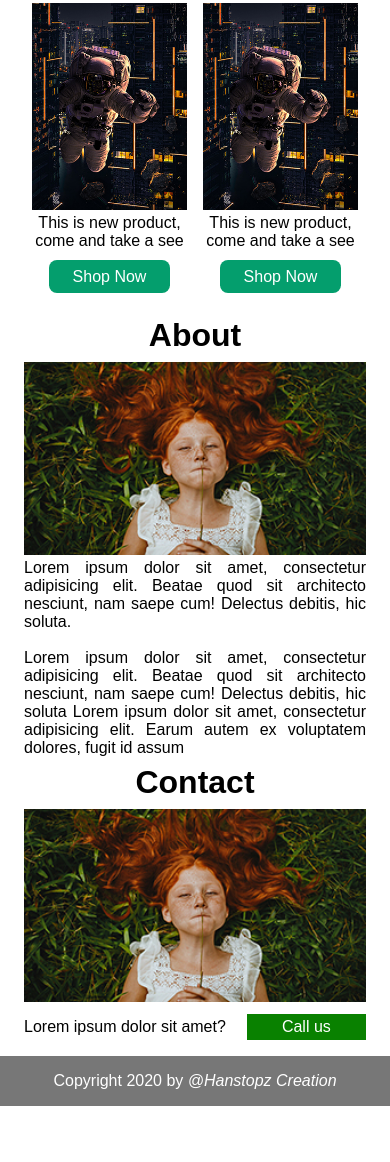
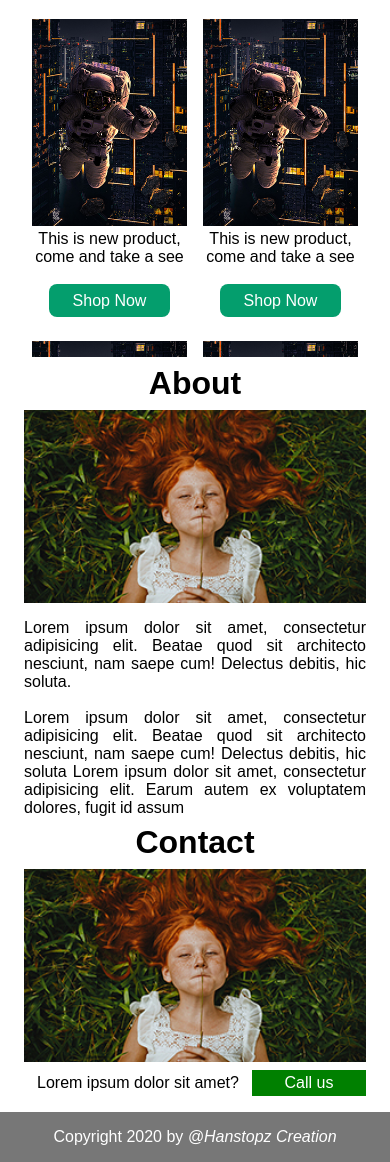
Before and after one commit to hansonangelino/tarokocollection, a plain HTML site: page index.html in a window 390 px wide. Shown: the part 731-1893 px from the top of the page. Before the commit the page ends 1837 px from the top, so only its background shows below. Drawn offline with Linux system fonts and the light colour scheme.

Commit message:
Layout Done

```diff
--- a/index.css
+++ b/index.css
@@ -3,23 +3,20 @@
 	padding: 0;
 	font-family: arial;
 }
-@media only screen and (max-width: 720px) {
+@media only screen and (max-width: 660px) {
 	header {
 		display: flex;
-		flex-direction: column;
-	}
-	hr {
-		margin: 4px;
 	}
 	nav {
-		width: 100%;
+		display: none;
 	}
 	.logo {
 		margin-top: 8px;
 	}
-	.home {
+	img.home {
+		display: block;
 		float: right;
-		margin-right: 24px;
+		margin-right: 20px;
 		margin-top: 2px;
 	}
 	div.nav_links {
@@ -28,9 +25,6 @@
 		flex-direction: column;
 		text-align: center;v
 		height: auto;
-	}
-	div.nav_linkshide {
-		display: none;
 	}
 	div a.nav_item {
 		margin: 4px 16px;
@@ -59,53 +53,64 @@
 	div.gap {
 		padding-bottom: 0;
 	}
-	div.product {
-		text-align: center;
-	}
 	div.gallery {
 		display: grid;
 		grid-template-columns: 1fr 1fr;
+		grid-row-gap: 0px;
+		height: 660px;
 	}
 	div.gallery_img{
 		margin-bottom: 6vw;
 	}
-	div.about_page {
+	div.about_flex {
 		display: block;
 	}
 	div.about_desc {
 		display: block;
-	}
-	div.desc p{
 		text-align: justify;
 	}
 	div.about_img {
+		display: none;
+	}
+	img.desc_img_resp {
 		display: block;
-		margin-right: 0;
+		width: 100%;
 	}
-	div.contact {
+	div.copyright {
+		background-color: #4A4A4A;
+		padding: 16px;
+		color: white;
+	}
+	div.contact_flex {
 		display: block;
 	}
-	div.map {
+	div.contact_img {
+		display: none;
+	}
+	div.contact_desc {
+		display: block;
+	}
+	div.contact_desc_txt{
+		display: flex;
+		flex-direction: column;
 		margin-bottom: 8px;
 	}
-	div.contact_desc {
+	p.desc_text_resp {
+		display: none;
+	}
+	span.contact_cta_resp {
 		display: flex;
-		margin-bottom: 8px;
 		align-items: center;
 	}
-	div.contact_desc p{
-		flex: 2;
-		margin-bottom: 0;
+	span.contact_cta_resp p{
+		display: block;
 	}
 	div.call_btn {
 		flex: 1;
-		text-align: center;
 		background-color: #098100;
+		background-color: green;
 		margin: 0;
-	}
-	div.call_btn a{
-		color: white;
-		text-decoration: none;
+		padding: 4px 0;
 	}
 }
 header {
@@ -120,7 +125,10 @@ header {
 				0px 5px 15px 0 rgba(0,0,0,0.20);
 }
 .gap {
-	padding-bottom: 50.67px;
+	padding-bottom: 52.67px;
+}
+.home {
+	display: none;
 }
 .logo {
 	flex: 1.25;
@@ -166,10 +174,17 @@ a.nav_item:hover {
 	text-align: center;
 }
 .gallery {
-	display: flex;
+	display: grid;
+	grid-template-columns: 1fr 1fr 1fr 1fr;
+	overflow-y: scroll;
+	height: 500px;
+	grid-row-gap:32px;
 }
 .gallery_img {
 	margin: 0px 8px;
+}
+.cta {
+	padding: 8px;
 }
 .cta a{
 	text-decoration: none;
@@ -178,38 +193,41 @@ a.nav_item:hover {
 	padding: 8px 24px;
 	border-radius: 8px;
 }
-.about_page {
-
+.about_flex {
+	display: flex;
 }
 .about_desc {
-	display: flex;
-}
-.desc {
 	flex: 1;
 }
 .about_img {
 	flex: 1;
-	margin-right: 8px;
+}
+.desc_img_resp {
+	display: none;
 }
 .copyright {
 	background-color: #4A4A4A;
 	padding: 16px;
 	color: white;
 }
-.contact {
+.contact_flex {
 	margin-bottom: 16px;
 	display: flex;
 	flex-direction: row-reverse;
 	align-items: center;
 }
-.map {
+.contact_img {
 	flex: 1;
 }
 .contact_desc {
 	flex: 1;
+	text-align: center;
 }
-.contact_desc p{
-	margin-bottom: 32px;
+.contact_desc_txt{
+	margin-bottom: 64px;
+}
+.contact_cta_resp p{
+	display: none;
 }
 .call_btn a{
 	color: white;
@@ -221,5 +239,6 @@ a.nav_item:hover {
 	text-align: center;
 	background-color: #098100;
 	padding: 4px;
-	margin-left: 8px;
+	margin: 0 auto;
+	background-color: red;
 }
--- a/index.html
+++ b/index.html
@@ -10,15 +10,11 @@
 <body>
 	<header>
 		<div class="logo">
-			<a href="">
-				<img src="nav_icon.png" alt="" style="height: 30.67px;">
-			</a>
+			<a href=""><img src="nav_icon.png" alt="" style="height: 30.67px;"></a>
 			<img src="home.svg" alt="" class="home" onclick="myFunction()" style="height: 30.67px;">
 		</div>
 		<nav>
-			<div class="nav_linkshide" id="myTopnav">
-				<hr>
-				<p style="margin: 8px 0; font-size: 5vw"><b>PILIHAN UTAMA</b></p>
+			<div class="nav_links">
 				<a href="" class="nav_item">Home</a>
 				<a href="#product_p" class="nav_item">Product</a>
 				<a href="#about_p" class="nav_item">About</a>
@@ -79,20 +75,57 @@
 						</div>
 					</div>
 				</div>
+				<div class="gallery_img">
+					<img src="1.jpg" alt="" style="width: 100%;">
+					<div class="info">
+						<p>This is new product, come and take a see</p><br>
+						<div class="cta">
+							<a href="">Shop Now</a>
+						</div>
+					</div>
+				</div>
+				<div class="gallery_img">
+					<img src="1.jpg" alt="" style="width: 100%;">
+					<div class="info">
+						<p>This is new product, come and take a see</p><br>
+						<div class="cta">
+							<a href="">Shop Now</a>
+						</div>
+					</div>
+				</div>
+				<div class="gallery_img">
+					<img src="1.jpg" alt="" style="width: 100%;">
+					<div class="info">
+						<p>This is new product, come and take a see</p><br>
+						<div class="cta">
+							<a href="">Shop Now</a>
+						</div>
+					</div>
+				</div>
+				<div class="gallery_img">
+					<img src="1.jpg" alt="" style="width: 100%;">
+					<div class="info">
+						<p>This is new product, come and take a see</p><br>
+						<div class="cta">
+							<a href="">Shop Now</a>
+						</div>
+					</div>
+				</div>
 			</div>
 		</div>
 		<div class="gap" id="about_p"></div>
 		<div class="about">
 			<div class="about_page">
-				<div class="headline">
-					<h1>About</h1>
-				</div>
-				<div class="about_desc">
+				<div class="about_flex">
 					<div class="about_img">
 						<img src="landing.jpg" alt="" style="width: 100%">
 					</div>
-					<div class="desc">
-						<p>Lorem ipsum dolor sit amet, consectetur adipisicing elit. Beatae quod sit architecto nesciunt, nam saepe cum! Delectus debitis, hic soluta.</p>
+					<div class="about_desc">
+						<div class="headline">
+							<h1>About</h1>
+						</div>
+						<img src="landing.jpg" alt="" class="desc_img_resp">
+						<p style="margin-top: 16px;">Lorem ipsum dolor sit amet, consectetur adipisicing elit. Beatae quod sit architecto nesciunt, nam saepe cum! Delectus debitis, hic soluta.</p>
 						<br>
 						<p>Lorem ipsum dolor sit amet, consectetur adipisicing elit. Beatae quod sit architecto nesciunt, nam saepe cum! Delectus debitis, hic soluta Lorem ipsum dolor sit amet, consectetur adipisicing elit. Earum autem ex voluptatem dolores, fugit id assum</p>
 					</div>
@@ -100,18 +133,24 @@
 			</div>
 		</div>
 		<div class="gap" id="contact_p"></div>
-		<div class="headline">
-			<h1>Contact</h1>
-		</div>
-		<div class="contact">
-			<div class="map">
+		<div class="contact_flex">
+			<div class="contact_img">
 				<img src="landing.jpg" alt="" style="width: 100%;">
 			</div>
 			<div class="contact_desc">
-				<p>Lorem ipsum dolor sit amet?</p>
-				<div class="call_btn">
-					<a href="">Call us</a>
+				<div class="contact_desc_txt">
+					<div class="headline">
+						<h1>Contact</h1>
+					</div>
+					<img src="landing.jpg" alt="" class="desc_img_resp">
+					<p style="margin: 0 auto;" class="desc_text_resp">Lorem ipsum dolor sit amet?</p>
 				</div>
+				<span class="contact_cta_resp">
+					<p style="flex: 2">Lorem ipsum dolor sit amet?</p>
+					<div class="call_btn">
+						<a href="">Call us</a>
+					</div>
+				</span>
 			</div>
 		</div>
 	</main>
@@ -120,16 +159,5 @@
 			<p style="text-align: center;">Copyright 2020 by <a href="" style="color: white; text-decoration: none"><i>@Hanstopz Creation</i></a></p>
 		</div>
 	</footer>
-	<script>
-		function myFunction() {
-			var x =
-		document.getElementById('myTopnav');
-			if (x.className === "nav_links") {
-				x.className += "hide";
-			} else {
-				x.className = "nav_links";
-			}
-		}
-	</script>
 </body>
 </html>
```
